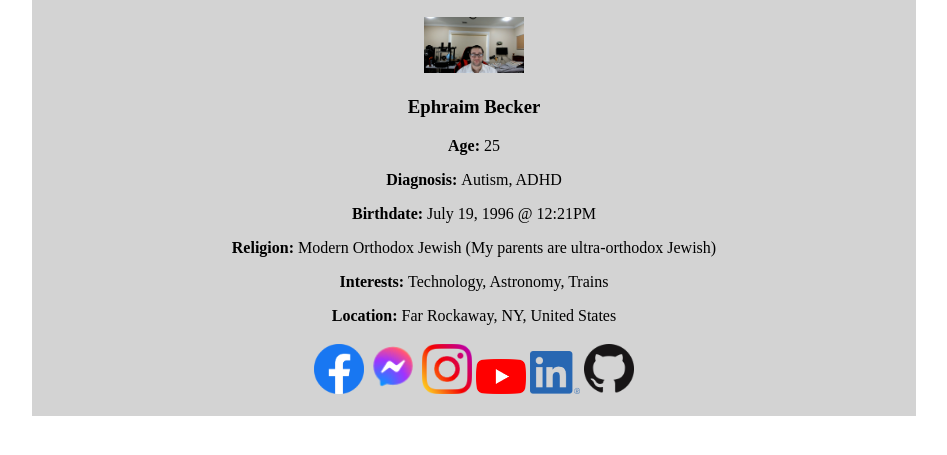
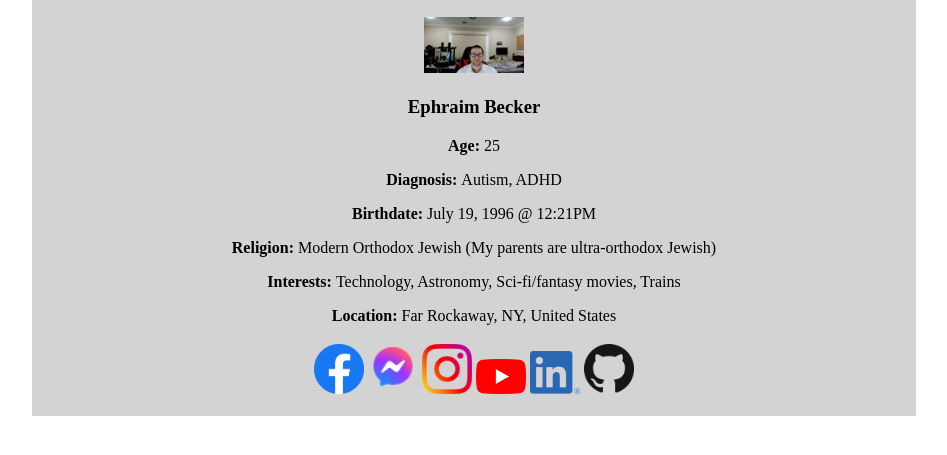
Before and after one commit to EphraimB/ephraim-becker, a PHP site: page / in a window 1280 px wide. Shown: the part 167-622 px from the top of the page, without its empty margins (166-1113 px from the left). Run offline with PHP 8.4, Linux system fonts and the light colour scheme.

Commit message:
Added another interest of mine.

```diff
--- a/index.php
+++ b/index.php
@@ -54,7 +54,7 @@
         </p>
         <p>
           <span style="font-weight: bold;">Interests: </span>
-          <span>Technology, Astronomy, Trains</span>
+          <span>Technology, Astronomy, Sci-fi/fantasy movies, Trains</span>
         </p>
         <p>
           <span style="font-weight: bold;">Location: </span>
```
